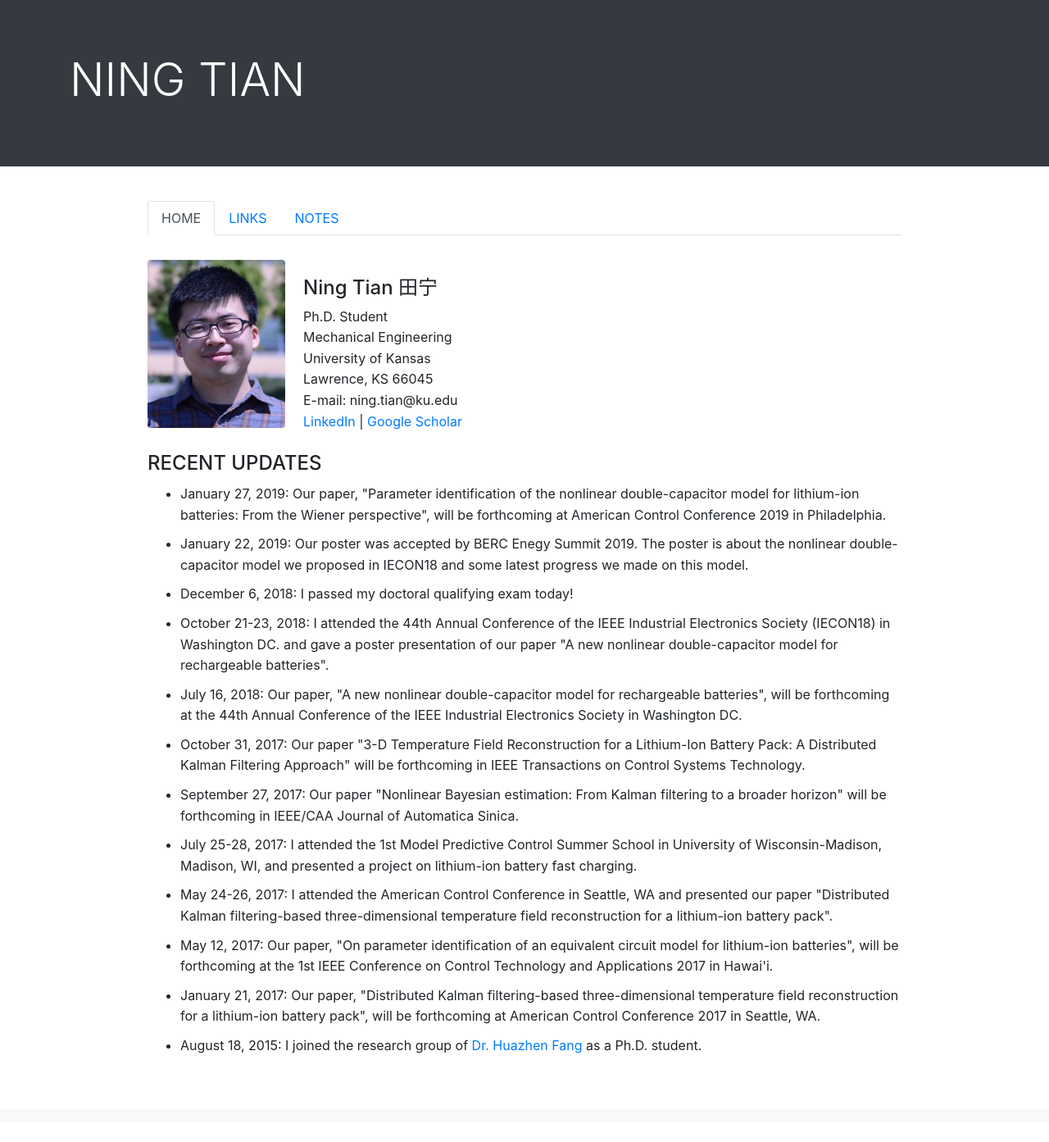
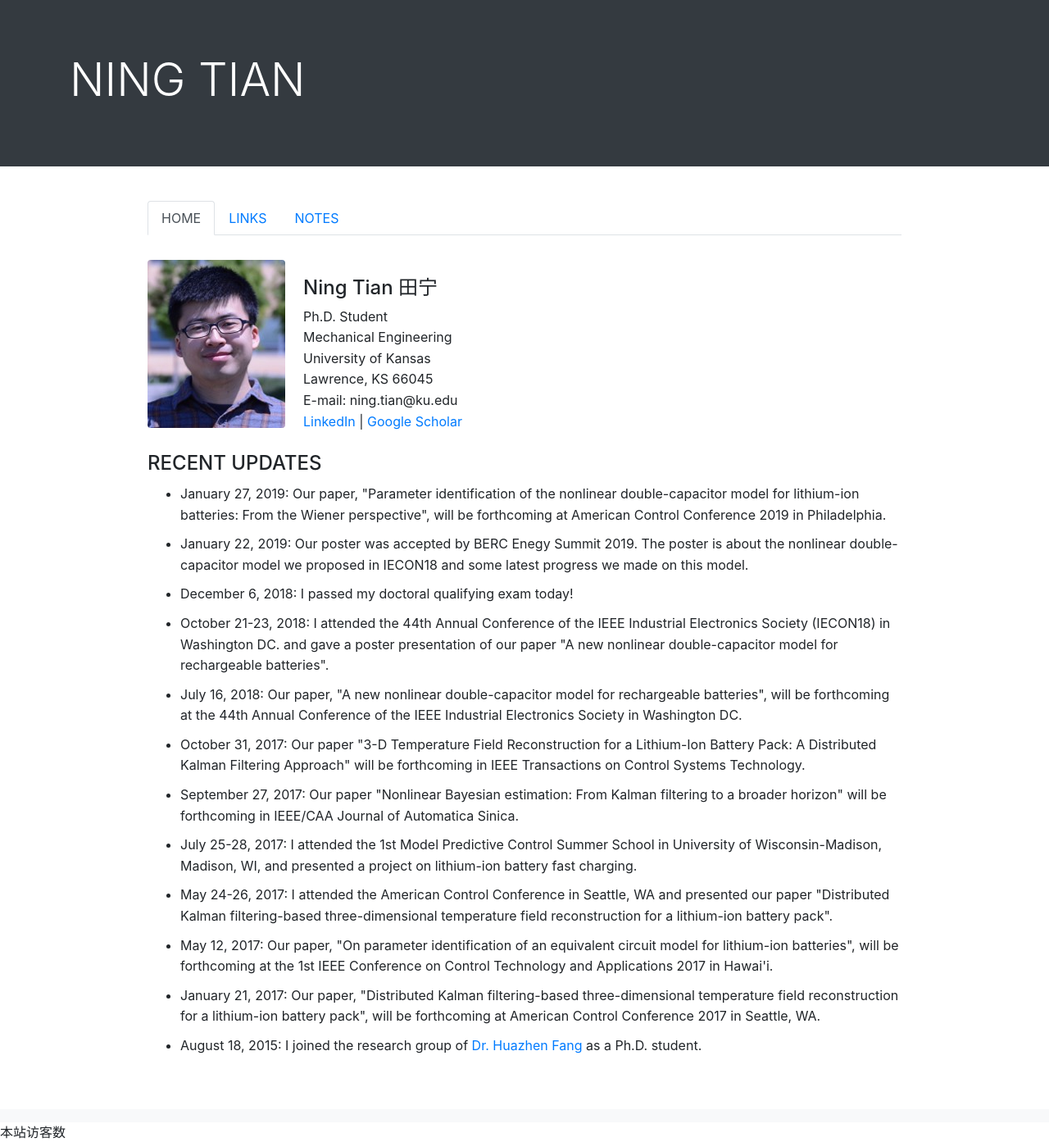
Before and after one commit to ningtian/ningtian.github.io, a Jekyll site: the page index.html, which Jekyll copies as it is, in a window 1280 px wide. Shown: the whole page at 82% size. Built offline with Jekyll 4.4.1, drawn with Linux system fonts in a browser that asks for light colours; before the commit the page ends 1369 px from its top, so only the background shows below that.

Commit message:
Update index.html

```diff
--- a/index.html
+++ b/index.html
@@ -134,6 +134,9 @@
 </span>
 </div>
 
+<span id="busuanzi_container_site_uv">
+  本站访客数<span id="busuanzi_value_site_u</span>人次
+</span>
 
 <!-- Optional JavaScript -->
 <!-- jQuery first, then Popper.js, then Bootstrap JS -->
@@ -141,5 +144,7 @@
 <script src="https://cdnjs.cloudflare.com/ajax/libs/popper.js/1.14.3/umd/popper.min.js" integrity="sha384-ZMP7rVo3mIykV+2+9J3UJ46jBk0WLaUAdn689aCwoqbBJiSnjAK/l8WvCWPIPm49" crossorigin="anonymous"></script>
 <script src="https://stackpath.bootstrapcdn.com/bootstrap/4.1.3/js/bootstrap.min.js" integrity="sha384-ChfqqxuZUCnJSK3+MXmPNIyE6ZbWh2IMqE241rYiqJxyMiZ6OW/JmZQ5stwEULTy" crossorigin="anonymous"></script>
 
+
+
 </body>
 </html>
```
